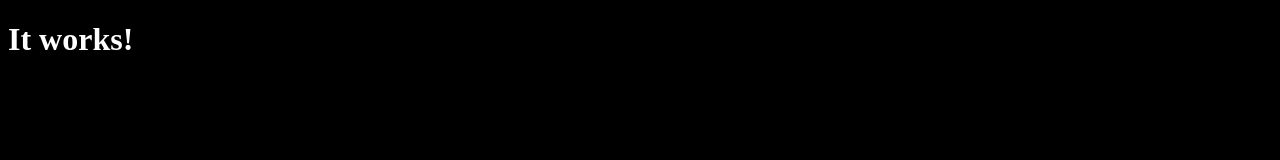
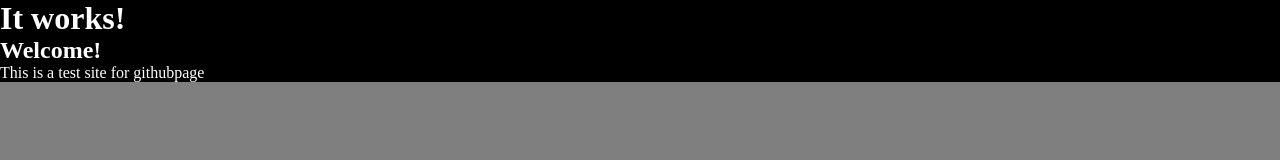
Before and after one commit to JFToro192/test-githubpage, a plain HTML site: page docs/index.html in a window 1280 px wide. Drawn offline with Linux system fonts and the light colour scheme.

Commit message:
Update index.html

```diff
--- a/docs/index.html
+++ b/docs/index.html
@@ -4,7 +4,14 @@
   <head>
     <meta charset="utf-8">
     <title>Test Github pages</title>
-
+    <style>
+      *{
+        padding:0;
+        margin:0;
+        color:white;
+        background: rgba(0,0,0,0.5);
+      }
+    </style>
   </head>
   <body style="background:black">
     <h1 style="color:white">It works!</h1>
```
